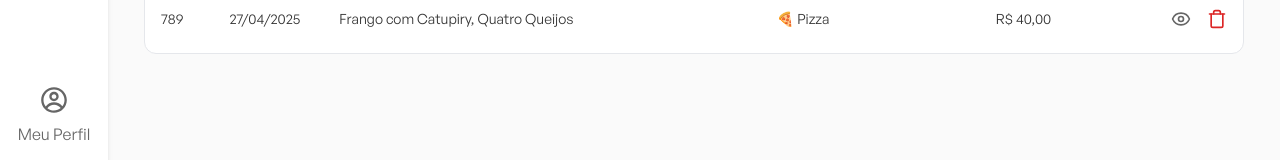
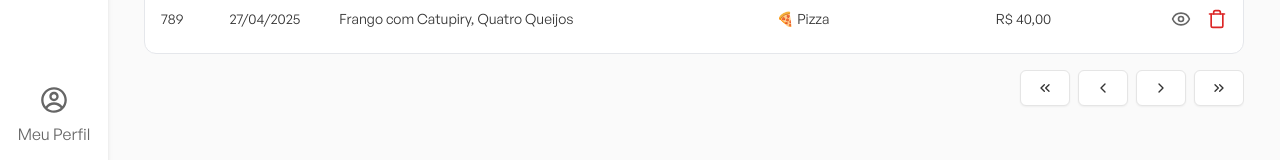
Before and after one commit to rafaapcode/waiterapp-fe, a React (Vite) app: page /app/history in a window 1280 px wide. Shown: the part 522-682 px from the top of the page. Built offline with nearby package versions, Linux system fonts and the light colour scheme.

Commit message:
feat: creating the pagination component

```diff
--- a/src/components/HistoryComponents/HistoryTable.tsx
+++ b/src/components/HistoryComponents/HistoryTable.tsx
@@ -1,10 +1,23 @@
 import createTable from "@/hooks/createTable";
 import { formatCurrency } from "@/utils/formatCurrency";
 import { formatDate } from "@/utils/formatDate";
-import { Cell, ColumnDef, getFilteredRowModel, TableOptions } from "@tanstack/react-table";
+import {
+  Cell,
+  ColumnDef,
+  getFilteredRowModel,
+  TableOptions,
+} from "@tanstack/react-table";
 import { Eye, Trash } from "lucide-react";
-import { lazy, Suspense, useCallback, useEffect, useMemo, useState } from "react";
+import {
+  lazy,
+  Suspense,
+  useCallback,
+  useEffect,
+  useMemo,
+  useState,
+} from "react";
 import { type DateRange } from "react-day-picker";
+import Pagination from "../pagination/Pagination";
 import Table from "../Table";
 import DropdownDateFilter from "./DropdownFilter";
 import { Order, orders } from "./mockData";
@@ -28,20 +41,19 @@ function HistoryTable() {
     (order: Order | null) => setSelectedOrder(order),
     []
   );
-  const handleResetData = useCallback(
-    () => {
-      setFilteredData(data);
-      setFilterDateSelected(undefined);
-    },
-    []
-  );
+  const handleResetData = useCallback(() => {
+    setFilteredData(data);
+    setFilterDateSelected(undefined);
+  }, []);
 
   useEffect(() => {
-    if(filterDateSelected?.to && filterDateSelected.from) {
+    if (filterDateSelected?.to && filterDateSelected.from) {
       const formatToDate = formatDate(filterDateSelected.to);
       const formatFromDate = formatDate(filterDateSelected.from);
 
-      const newOrders = data.filter(order => order.date >= formatFromDate && order.date <= formatToDate);
+      const newOrders = data.filter(
+        (order) => order.date >= formatFromDate && order.date <= formatToDate
+      );
 
       setFilteredData(newOrders);
     }
@@ -116,9 +128,12 @@ function HistoryTable() {
     []
   );
 
-  const optionsTable: Omit<TableOptions<Order>, "columns" | "data" | "getCoreRowModel"> = {
+  const optionsTable: Omit<
+    TableOptions<Order>,
+    "columns" | "data" | "getCoreRowModel"
+  > = {
     manualFiltering: true,
-    getFilteredRowModel: getFilteredRowModel()
+    getFilteredRowModel: getFilteredRowModel(),
   };
 
   const table = createTable(filteredDate, columns, optionsTable);
@@ -157,6 +172,12 @@ function HistoryTable() {
           <Table.Header />
           <Table.Body />
         </Table.Container>
+        <Pagination
+          toFirstPage={() => {}}
+          toLastPage={() => {}}
+          toNextPage={() => {}}
+          toPreviousPage={() => {}}
+        />
       </Table.Root>
     </>
   );
--- /dev/null
+++ b/src/components/pagination/Pagination.tsx
@@ -0,0 +1,41 @@
+import {
+  ChevronLeftIcon,
+  ChevronRightIcon,
+  ChevronsLeftIcon,
+  ChevronsRightIcon,
+} from "lucide-react";
+import { Button } from "../ui/button";
+
+interface PaginationProps {
+  toNextPage: () => void;
+  toPreviousPage: () => void;
+  toFirstPage: () => void;
+  toLastPage: () => void;
+}
+
+function Pagination({
+  toFirstPage,
+  toLastPage,
+  toNextPage,
+  toPreviousPage,
+}: PaginationProps) {
+  return (
+    <div className="flex justify-end mt-2 gap-2">
+      <Button onClick={toFirstPage} variant="outline">
+        <ChevronsLeftIcon />
+      </Button>
+      <Button onClick={toPreviousPage} variant="outline">
+        <ChevronLeftIcon />
+      </Button>
+
+      <Button onClick={toNextPage} variant="outline">
+        <ChevronRightIcon />
+      </Button>
+      <Button onClick={toLastPage} variant="outline">
+        <ChevronsRightIcon />
+      </Button>
+    </div>
+  );
+}
+
+export default Pagination;
```
